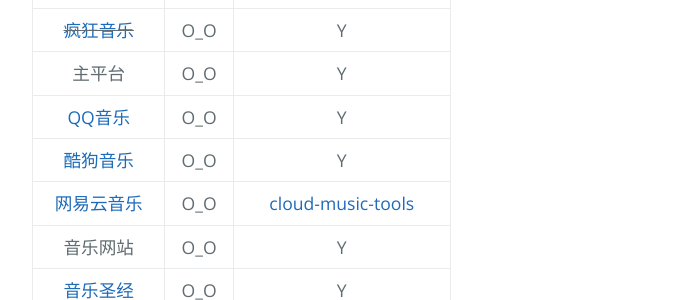
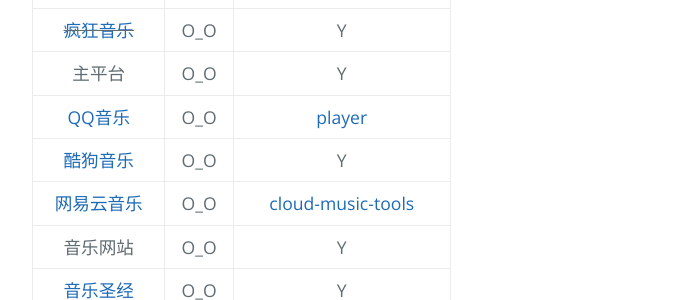
Before and after one commit to AmbroseRen/test, a Jekyll site: the page built from Art/Music/index.md, in a window 1280 px wide. Shown: the part 342-642 px from the top of the page, without its empty margins (128-806 px from the left). Built offline with Jekyll 4.4.1, drawn with Linux system fonts in a browser that asks for light colours; nearby versions of some CDN libraries; our own code applies the rules of GitHub Pages for plain Markdown files; library files that are not in the unit come from our copies; the repository's description, which GitHub fills in, is left out.

Commit message:
Update index.md

```diff
--- a/Art/Music/index.md
+++ b/Art/Music/index.md
@@ -30,7 +30,7 @@
 | [歌曲大全](http://www.gequdaquan.net/gqss/) | O_O | Y |
 | ~~[疯狂音乐](http://music.ifkdy.com/)~~ | O_O | Y |
 | 主平台 | O_O | Y |
-| [QQ音乐](https://y.qq.com/n/yqq/playlist/1249952025.html) | O_O | Y |
+| [QQ音乐](https://y.qq.com/n/ryqq/profile/create) | O_O | [player](https://y.qq.com/n/ryqq/player) |
 | [酷狗音乐](http://www.kugou.com/) | O_O | Y |
 | [网易云音乐](https://music.163.com/) | O_O | [cloud-music-tools](https://github.com/meng-chuan/Unlock-netease-cloud-music) |
 | 音乐网站 | O_O | Y |
```
